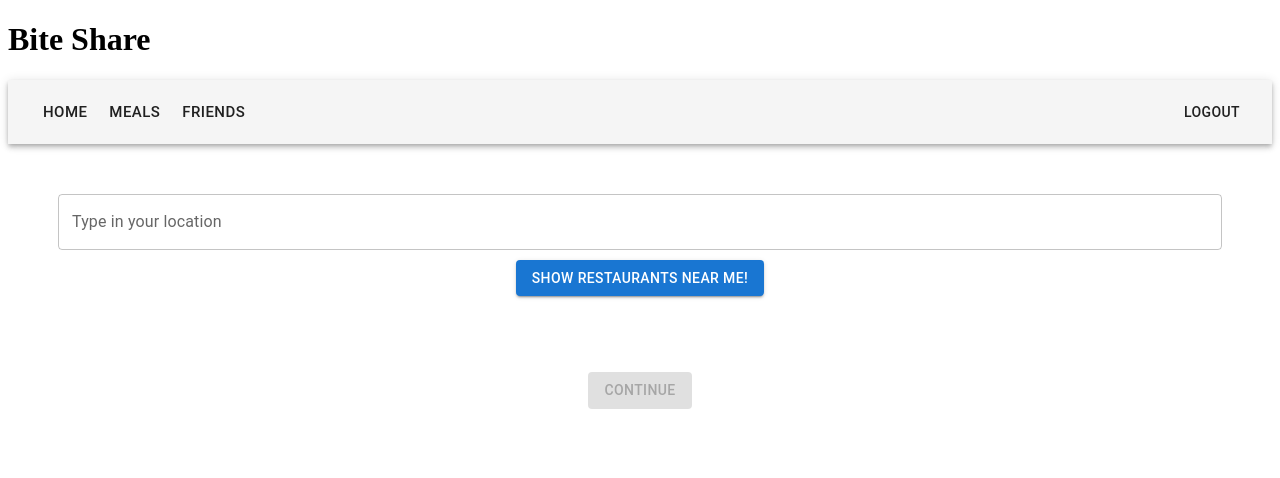
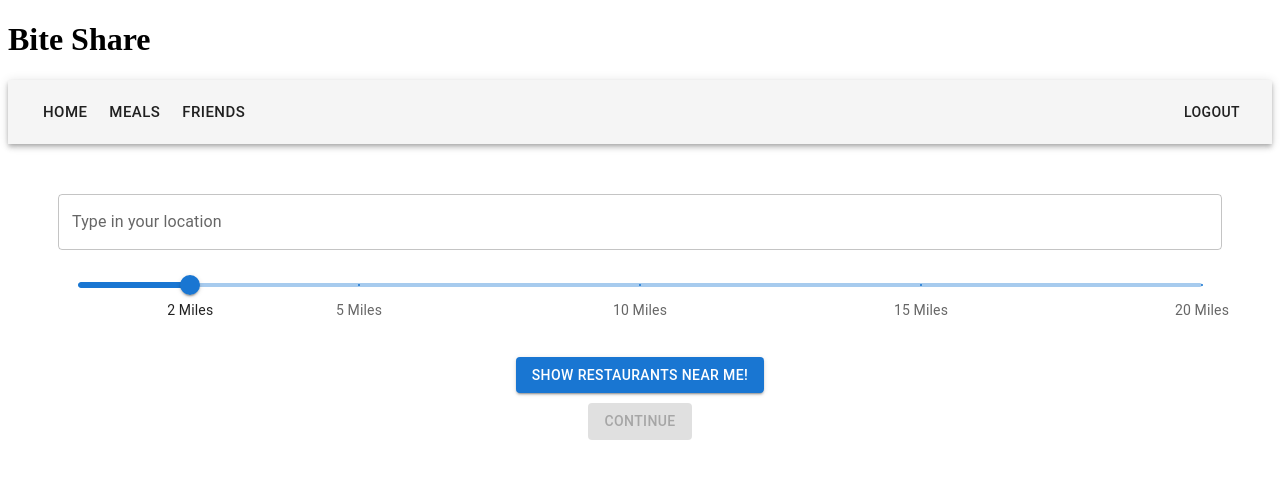
Before and after one commit to rpp2205-boc-dolomite/biteshare-app, a React app: page /searchRest in a window 1280 px wide. Shown: the top 478 px of the page. Built offline with nearby package versions, Linux system fonts and the light colour scheme; the HTML template or start-up script is replaced by a standard one; what uploader would draw is missing.

Commit message:
added radius feature for restaurant search, moved continue button

```diff
--- a/client/src/components/Restaurant/RestaurantSearch.jsx
+++ b/client/src/components/Restaurant/RestaurantSearch.jsx
@@ -1,13 +1,12 @@
 import React, { useState } from 'react';
 import axios from 'axios';
 import Navbar from '../Dashboard/Navbar.jsx';
-import {Button, Box, Typography, TextField, List, ListItem, ListItemButton, Select} from '@mui/material';
+import {Button, Box, Typography, TextField, List, ListItem, ListItemButton, Slider} from '@mui/material';
 import { Navigate, Link } from 'react-router-dom';
 
 const RestaurantSearch = ({}) => {
   const [local, setLocation] = useState('');
-  // const [restName, setRestName] = useState('');
-  // const [restAddress, setRestAddress] = useState('')
+  const [radius, setRadius] = useState(3215);
   const [businesses, setBusinesses] = useState([]);
   const [selectedIndex, setSelectedIndex] = React.useState(1);
   const [restInfo, setRestInfo] = useState( {name: '', address: ''} );
@@ -28,8 +27,12 @@ const RestaurantSearch = ({}) => {
     setLocation(e.target.value);
   }
 
-  const searchLocal = (local) => {
-    axios.get(`/biz?location=${local}`)
+  const handleRadius = (e) => {
+    setRadius(e.target.value);
+  }
+
+  const searchLocal = (local, radius) => {
+    axios.get(`/biz?location=${local}&radius=${radius}`)
       .then ((results) => {
         setBusinesses(results.data);
       })
@@ -37,6 +40,29 @@ const RestaurantSearch = ({}) => {
         console.log(err);
       })
   }
+
+  const marks = [
+    {
+      value: 3215,
+      label: '2 Miles',
+    },
+    {
+      value: 8047,
+      label: '5 Miles',
+    },
+    {
+      value: 16093,
+      label: '10 Miles',
+    },
+    {
+      value: 24140,
+      label: '15 Miles',
+    },
+    {
+      value: 32187,
+      label: '20 Miles'
+    }
+  ];
 
 
   return (
@@ -47,21 +73,45 @@ const RestaurantSearch = ({}) => {
       alignItems="center"
       justifyContent="center"
       padding="50px"
-    >
+      >
       <TextField fullWidth label="Type in your location" onChange={handleLocation} />
+      <Typography padding="20px">
+        <Slider
+          aria-label="Restricted values"
+          defaultValue={3215}
+          step={null}
+          max={32187}
+          marks={marks}
+          onChange={handleRadius}
+          padding="10px"
+        />
+      </Typography>
       <Typography align="center" padding="10px">
-        <Button onClick={() => {searchLocal(local)}} variant="contained">Show restaurants near me!</Button>
+        <Button onClick={() => {searchLocal(local, radius)}} variant="contained">Show restaurants near me!</Button>
       </Typography>
-
+      <Typography align="center">
+        <Button
+          disabled={!restInfo.name}
+          component={Link}
+          to="/AddFriends"
+          state={{ restInfo }}
+          variant="contained"
+        >Continue</Button>
+    </Typography>
       <List>
       {businesses.map((bus, index) => {
         return (
-          <ListItem key={index}>
+          <ListItem key={index} align-items="center">
             <ListItemButton
               selected={selectedIndex === index}
               onClick={(event) => handleListItemClick(event, index)}
             >
-            <Typography variant="h6" align="center">
+            <Typography
+            variant="h6"
+            align="center"
+            // fontVariant="all-small-caps"
+            // place-content="center"
+            >
             {bus.name} {bus.location.display_address[0]} {bus.location.display_address[1]}
             </Typography>
             </ListItemButton>
@@ -70,18 +120,7 @@ const RestaurantSearch = ({}) => {
       })}
       </List>
     </Box>
-    <Typography
-      align="center"
-    >
 
-      <Button
-        disabled={!restInfo.name}
-        component={Link}
-        to="/AddFriends"
-        state={{ restInfo }}
-        variant="contained"
-      >Continue</Button>
-    </Typography>
   </Box>
   )
 }
```
Also changed, not shown: 2 other files (tests, documents, lock files or other folders).
